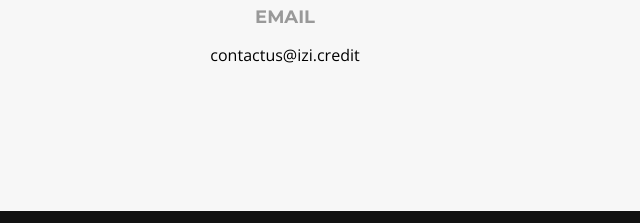
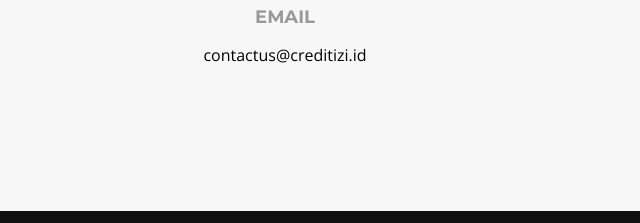
Before and after one commit to izidataportal/iziportal, a plain HTML site: page index.html in a window 1280 px wide. Shown: the part 2383-2606 px from the top of the page, 640-1280 px from the left. Drawn offline with nearby package versions, Linux system fonts and the light colour scheme; files whose address does not match are found by name.

Commit message:
修改邮箱

```diff
--- a/index.html
+++ b/index.html
@@ -268,7 +268,7 @@
             <div class="contact-email">
               <i class="ion-ios-email-outline"></i>
               <h3>Email</h3>
-              <p><a href="mailto:contactus@izi.credit">contactus@izi.credit</a></p>
+              <p><a href="mailto:contactus@izi.credit">contactus@creditizi.id</a></p>
             </div>
           </div>
 
```
